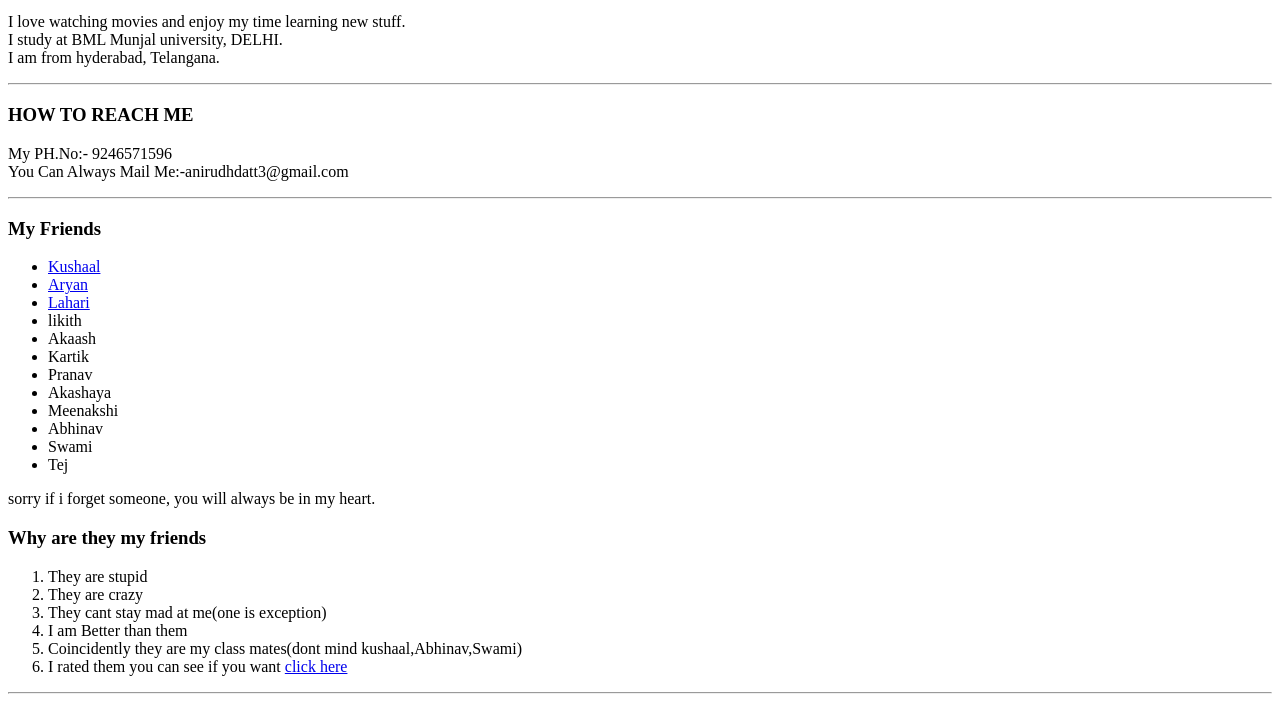
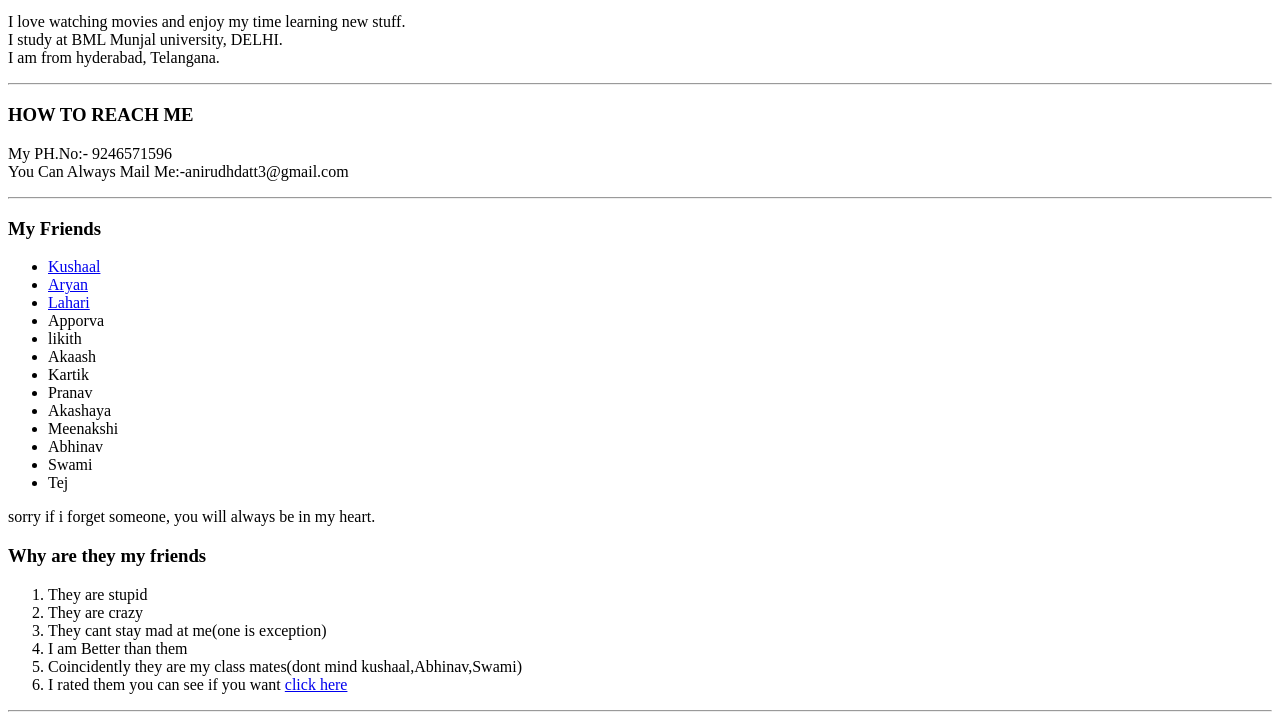
Before and after one commit to AnirudhDattu/firstwebsite, a plain HTML site: page index.html in a window 1280 px wide. Shown: the part 105-825 px from the top of the page. Drawn offline with Linux system fonts and the light colour scheme.

Commit message:
adding apporva

```diff
--- a/index.html
+++ b/index.html
@@ -20,6 +20,7 @@
         <li><a href="Kushaal link html.html">Kushaal</a></li>
         <li><a href="Aryan LINK HTML.html">Aryan</a></li>
         <li><a href="Lahari link html.html">Lahari</a></li>
+        <li>Apporva</li>
         <li>likith</li>
         <li>Akaash</li>
         <li>Kartik</li>
@@ -29,6 +30,7 @@
         <li>Abhinav</li>
         <li>Swami</li>
         <li>Tej</li>
+
     </ul>
     <p>sorry if i forget someone, you will always be in my heart.</p>
     <h3>Why are they my friends</h3>
```
